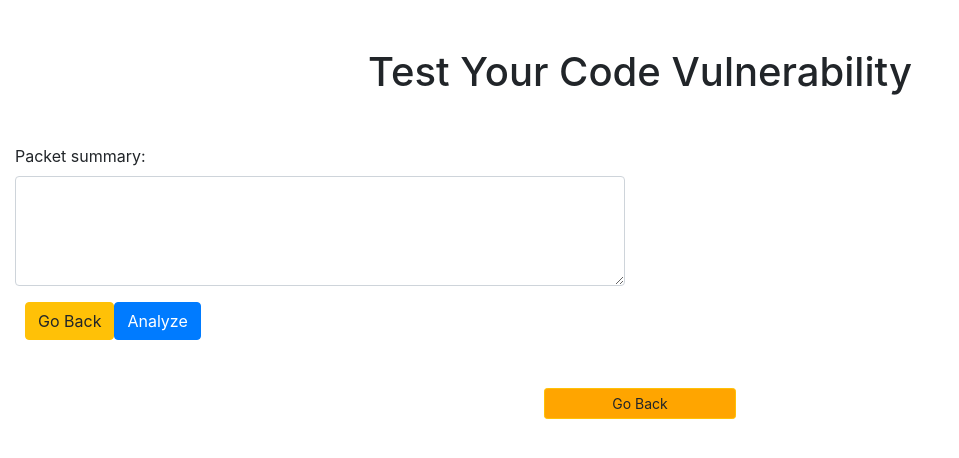
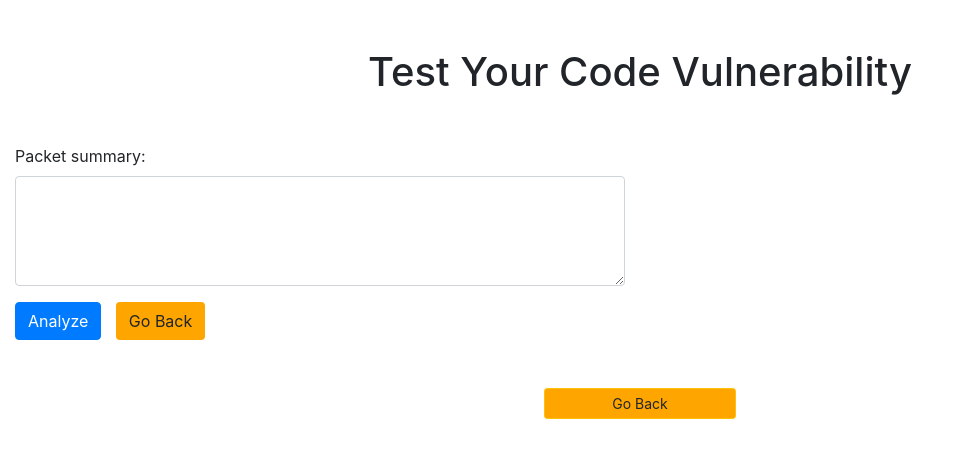
Before and after one commit to mahin12/chatgpt_network_security, a Flask app: page /test in a window 1280 px wide. Shown: the top 458 px of the page, without its empty margins (0-959 px from the left). Run offline with Flask 2, Linux system fonts and the light colour scheme; a user stored in the database is signed in; some libraries are stand-ins or nearby versions.

Commit message:
Initial commit

```diff
--- a/templates/test.html
+++ b/templates/test.html
@@ -20,7 +20,7 @@
                         <textarea class="form-control" id="packet-summary" name="packet_summary" rows="4"></textarea>
                     </div>
                     <button type="submit" class="btn btn-primary">Analyze</button>
-                    <button type="button" class="btn btn-warning" onclick="goBack()" style="float: left; margin-left: 10px;">
+                    <button type="button" class="btn" onclick="goBack()" style="margin-left: 10px; background-color: orange !important;">
                         Go Back
                     </button>
                 </form>
```
